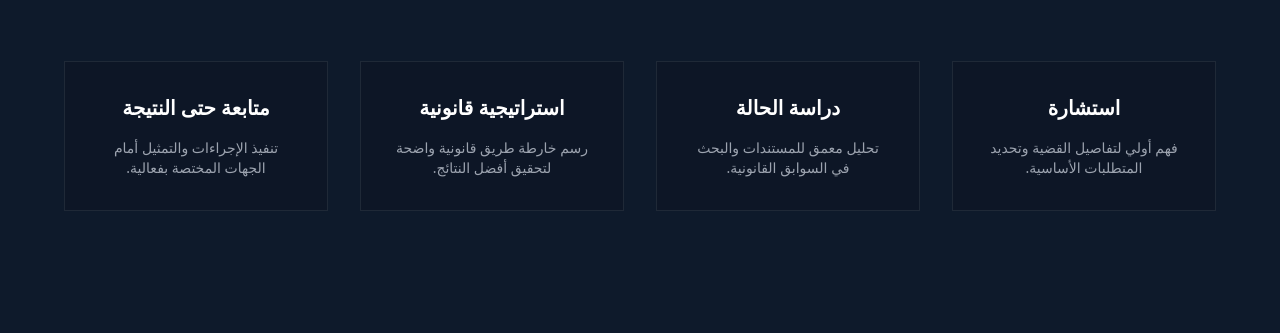
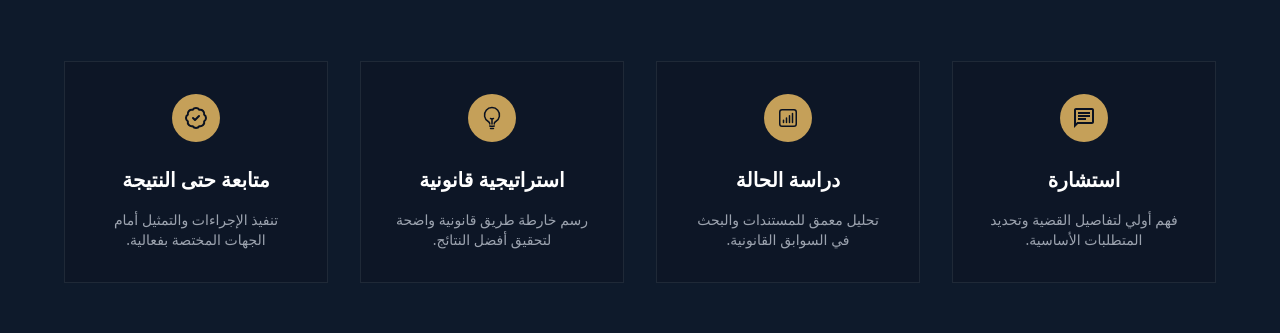
Before and after one commit to elsayed-elkhouly/LawerPortofileo, a React (Vite) app: page /service in a window 1280 px wide. Shown: the part 1504-1837 px from the top of the page. Built offline with nearby package versions, Linux system fonts and the light colour scheme.

Commit message:
update project

```diff
--- a/package.json
+++ b/package.json
@@ -16,6 +16,7 @@
     "framer-motion": "^12.34.2",
     "react": "^19.2.0",
     "react-dom": "^19.2.0",
+    "react-hook-form": "^7.71.1",
     "react-icons": "^5.5.0",
     "react-router-dom": "^7.13.0",
     "tailwindcss": "^4.1.18"
--- a/src/componts/OurService/Service.jsx
+++ b/src/componts/OurService/Service.jsx
@@ -1,6 +1,6 @@
 import React from 'react'
 import lawerphoto from "../../assets/images/df9c79f70121aee15fd66c884f20ff8e825dc552.jpg"
-import { BiBriefcase, BiHome } from 'react-icons/bi';
+import { BiBriefcase, BiCheckCircle, BiHome } from 'react-icons/bi';
 import { BsArrowLeft } from 'react-icons/bs';
 import { FaBalanceScale, FaGavel, FaLandmark, FaUsers } from 'react-icons/fa';
 import { LuBadgeCheck, LuBuilding2, LuLightbulb, LuMessageSquare, LuSearch } from 'react-icons/lu';
@@ -10,6 +10,7 @@ import { CiCircleCheck } from 'react-icons/ci';
 import { HiLightBulb, HiOutlineChartBarSquare, HiOutlineLightBulb } from 'react-icons/hi2';
 import { Link } from 'react-router-dom';
 import { motion } from "framer-motion";
+import { CgLayoutGrid } from 'react-icons/cg';
 
 const Service = () => {
   const services = [
@@ -42,6 +43,38 @@ const Service = () => {
       title: "القانون العقاري",
       desc: "إتمام الصفقات العقارية، فض النزاعات على الملكية، وتوثيق العقود لضمان الاستثمار.",
       icon: <BiHome size={32} />
+    }
+  ];
+  const services2 = [
+    {
+      id: 1,
+      title: "قضايا الأحوال الشخصية",
+      desc: "في أصعب مراحل الحياة، العميل يحتاج هدوء واتزان. وجود مكتب يدير الملف بخصوصية تامة وبحزم قانوني يعني حماية الحقوق بأقل قدر ممكن من الاستنزاف النفسي. الهدف هنا مش كسب قضية بس، بل الحفاظ على الاستقرار وحقوق الأطفال والأسرة."
+    },
+    {
+      id: 2,
+      title: "القانون الجنائي",
+      desc: "العميل هنا قلق وخائف. أكبر قيمة تقدمها له هي سرعة التحرك، وبناء دفاع قوي من أول لحظة. كل إجراء يتم بدقة قد يغيّر مصير كامل. الشعور إن في حد فاهم الإجراءات وبيتحرك بسرعة واحترافية يساوي راحة وأمان في أصعب الظروف."
+    },
+    {
+      id: 3,
+      title: "القانون العقاري",
+      desc: "العقار غالبًا استثمار عمر. دور المكتب هو منع الوقوع في فخ عقار عليه نزاع أو مشكلة ملكية. العميل يخرج من الصفقة وهو مطمئن إن كل ورقة سليمة، وكل بند يحمي فلوسه واستثماره على المدى الطويل."
+    },
+    {
+      id: 4,
+      title: "القانون المدني",
+      desc: "حماية المصالح الشخصية والمالية. المكتب هنا يضمن إن العقود واضحة ومحصّنة، وإن أي ضرر تتعرض له يمكن المطالبة به قانونيًا بشكل صحيح. الهدف هو تقليل المخاطر قبل حدوثها، وليس مجرد التعامل معها بعد وقوعها."
+    },
+    {
+      id: 5,
+      title: "القضايا العمالية",
+      desc: "سواء كنت صاحب عمل أو موظف، أنت محتاج توازن. المكتب يساعدك تحافظ على حقوقك بدون تصعيد غير ضروري، ويضمن إن أي نزاع يتم التعامل معه وفق القانون، بما يحفظ سمعتك ويقلل الخسائر."
+    },
+    {
+      id: 6,
+      title: "الشركات والشركاء",
+      desc: "ابدأ مشروعك على أرض قانونية صلبة من أول يوم، تجنّب مفاجآت الشركاء والمشاكل الضريبية والثغرات اللي ممكن تضيّع مجهود سنين. وجود صياغة احترافية للعقود يحميك من الخلافات قبل ما تبدأ، وبيوفّر عليك وقت وقضايا وخسائر مستقبلية."
     }
   ];
   const steps = [
@@ -126,7 +159,62 @@ const stagger = {
                   whileHover={{ x: -5 }}
                   className="flex items-center gap-2 text-[#c5a059] font-semibold text-sm hover:underline"
                 >
-              عرض التفاصيل
+                  <button className="" onClick={() => document.getElementById('my_modal_2').showModal()}> عرض التفاصيل
+                  </button>
+                  <dialog id="my_modal_2" className="modal">
+                    <div className="modal-box h-full bg-transparent ">
+                      <div className="fixed inset-0 z-50 flex items-center justify-center  backdrop-blur-sm p-4">
+                        {/* Modal Container */}
+                        <div className="relative w-full max-w-lg bg-[#111827] rounded-[2.5rem] p-8 md:p-12 text-right shadow-2xl border border-gray-800" dir="rtl">
+                          {/* Header */}
+                          <div className="mb-8 mt-4">
+                            <h2 className="text-2xl md:text-3xl font-bold text-white mb-2">
+                              قانون الشركات والعقود
+                            </h2>
+                            <div className="h-1 w-20 bg-[#c5a059] rounded-full"></div>
+                          </div>
+
+                          {/* Description */}
+                          <p className="text-gray-300 leading-relaxed mb-10 text-sm md:text-base">
+                            نقدم خدمات شاملة في صياغة ومراجعة العقود التجارية، وتأسيس الشركات بكافة أنواعها،
+                            مع ضمان الامتثال الكامل للقوانين واللوائح المحلية والدولية لحماية مصالح أعمالكم.
+                          </p>
+
+                          {/* Services List */}
+                          {/* <div className="space-y-6 mb-10">
+                            <div className="flex items-center gap-2 text-[#c5a059] font-semibold mb-4">
+                              <CgLayoutGrid size={18} />
+                              <span>الخدمات داخل القسم</span>
+                            </div>
+
+                            <ul className="space-y-4">
+                              {[
+                                "تأسيس الشركات وتعديل عقود التأسيس",
+                                "صياغة ومراجعة العقود والاتفاقيات التجارية",
+                                "الاندماج والاستحواذ وإعادة الهيكلة",
+                                "تمثيل الشركات في المفاوضات القانونية"
+                              ].map((item, index) => (
+                                <li key={index} className="flex items-center justify-between text-gray-200 group">
+                                  <span className="text-sm md:text-base group-hover:text-white transition-colors">
+                                    {item}
+                                  </span>
+                                  <BiCheckCircle size={18} className="text-[#c5a059]" />
+                                </li>
+                              ))}
+                            </ul>
+                          </div> */}
+
+                          {/* CTA Button */}
+                          <button className="w-full py-4 bg-[#c5a059] hover:bg-[#b38f4d] text-[#111827] font-bold rounded-2xl transition-all transform active:scale-95 shadow-lg shadow-[#c5a059]/20">
+                            احجز استشارة لهذه الخدمة
+                          </button>
+                        </div>
+                      </div>
+                    </div>
+                    <form method="dialog" className="modal-backdrop">
+                      <button>close</button>
+                    </form>
+                  </dialog>
                 </motion.button>
               </motion.div>
             ))}
@@ -227,8 +315,11 @@ const stagger = {
               key={i}
               variants={fadeUp}
               whileHover={{ scale: 1.05 }}
-          className="bg-[#0d1626] p-8 border border-gray-800"
+              className="bg-[#0d1626] p-8 border border-gray-800 flex flex-col items-center"
             >
+              <div className="text-2xl bg-[#c5a059] text-[#0a1120] w-12 h-12 flex items-center justify-center rounded-full mb-6">
+                {step.icon}
+              </div>
               <h3 className="text-white text-xl font-bold mb-4">
                 {step.title}
               </h3>
--- a/src/componts/home/Home.jsx
+++ b/src/componts/home/Home.jsx
@@ -5,13 +5,14 @@ import court from "../../assets/images/6c2789f4869af593f01bba4755810d65f972e8ca.
 import { GoShieldCheck } from 'react-icons/go'
 import { TfiMedall } from 'react-icons/tfi'
 import { TbBuildingBank } from 'react-icons/tb'
-import { MdElectricBolt, MdOutlineLock } from 'react-icons/md'
+import { MdElectricBolt, MdOutlineChat, MdOutlineElectricBolt, MdOutlineLock } from 'react-icons/md'
 import { FaBalanceScale, FaBuilding, FaGraduationCap, FaUsers } from 'react-icons/fa'
 import { BsShieldCheck } from 'react-icons/bs'
 import { SiCalendly } from 'react-icons/si'
 import { PiSealCheck } from 'react-icons/pi'
 import { Link } from 'react-router-dom'
 import { motion } from "framer-motion";
+import { LiaMedalSolid } from 'react-icons/lia'
 
 const Home = () => {
   const reviews = [
@@ -127,9 +128,9 @@ const stagger = {
           className="flex flex-col lg:flex-row gap-5 py-10 lg:justify-around"
         >
           {[
-            { number: "89%", text: "نتائج قانونية مبهرة" },
-            { number: "24h", text: "سرعة في التنفيذ والاستجابة" },
-            { number: "20+", text: "عاماً من السلطة القانونية" }
+            { number: "89%", text: "نتائج قانونية مبهرة", icon: <LiaMedalSolid /> },
+            { number: "24h", text: "سرعة في التنفيذ والاستجابة", icon: <MdOutlineElectricBolt /> },
+            { number: "20+", text: "عاماً من السلطة القانونية", icon: <MdOutlineChat />  }
           ].map((item, i) => (
             <motion.div
               key={i}
@@ -137,6 +138,7 @@ const stagger = {
               transition={{ duration: 0.6 }}
               className="flex flex-col items-center"
             >
+              <i className='text-[#C9A24D] text-3xl'>{item.icon}</i>
               <p className="text-[#C9A24D] text-[56px] font-bold">
                 {item.number}
               </p>
```
Also changed, not shown: src/componts/bookdate/BookDate.jsx (+20 -6 lines), 1 other file (tests, documents, lock files or other folders). Lines whose indentation alone changed are shown as unchanged.
